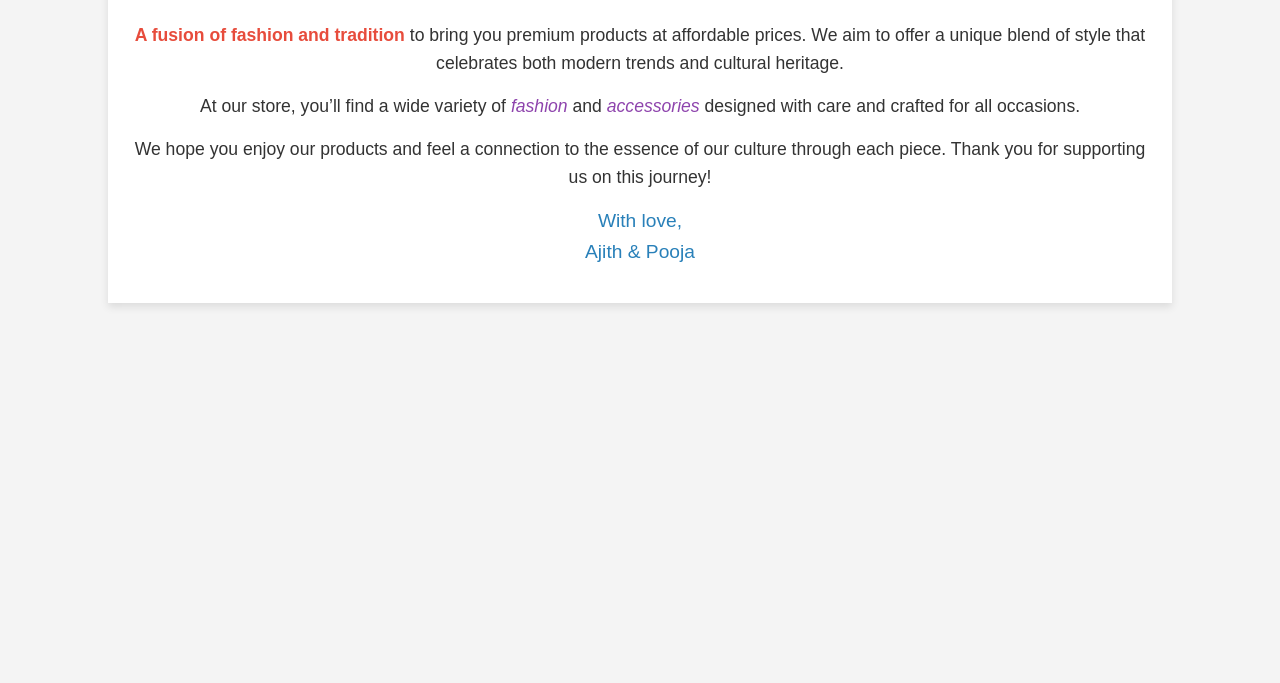
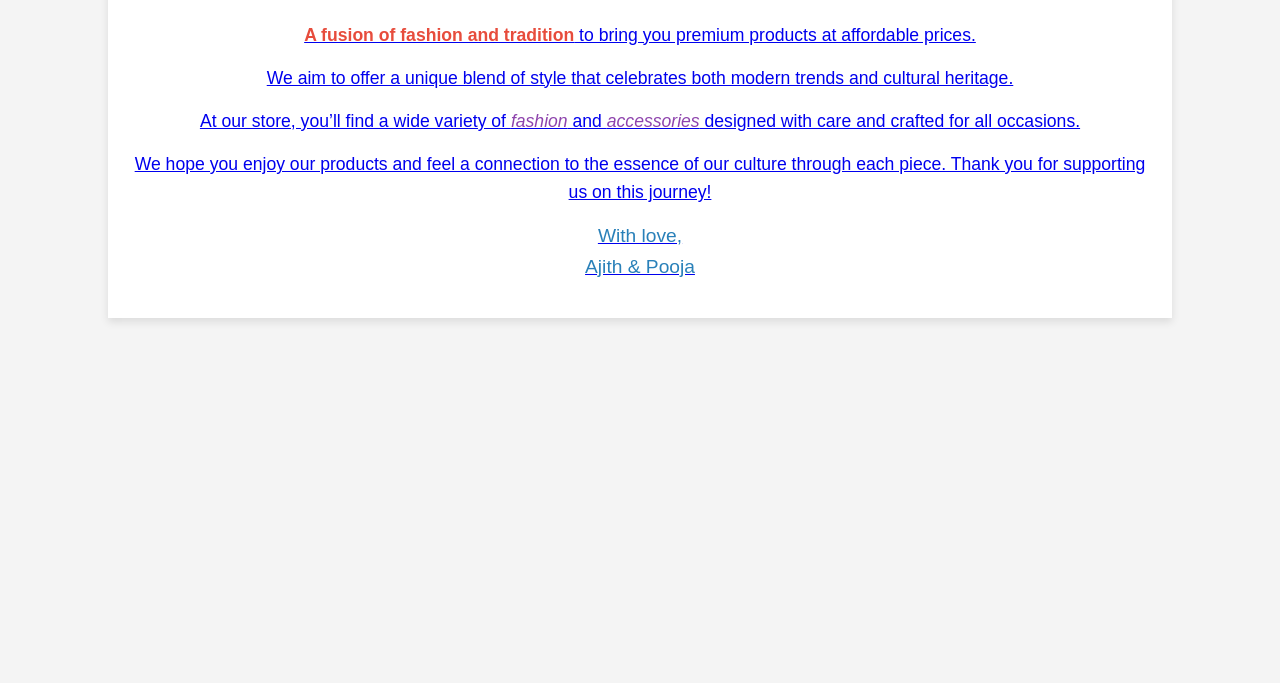
Before and after one commit to adminMetamo/Metamo, a plain HTML site: page aboutus.html in a window 1280 px wide. Shown: the part 117-800 px from the top of the page. Drawn offline with Linux system fonts and the light colour scheme.

Commit message:
Update aboutus.html

```diff
--- a/aboutus.html
+++ b/aboutus.html
@@ -54,9 +54,11 @@
 <body>
 
 <div class="container">
-    <h1>Welcome to Our Online Store!</h1>
+    <a href= "index.html"><h1>Welcome to Our Online Store!</h1>
 
-    <p><span class="highlight">A fusion of fashion and tradition</span> to bring you premium products at affordable prices. We aim to offer a unique blend of style that celebrates both modern trends and cultural heritage.</p>
+    <p><span class="highlight">A fusion of fashion and tradition</span> to bring you premium products at affordable prices. </p>
+
+    <p>We aim to offer a unique blend of style that celebrates both modern trends and cultural heritage.</p>
 
     <p>At our store, you’ll find a wide variety of <span class="emphasis">fashion</span> and <span class="emphasis">accessories</span> designed with care and crafted for all occasions.</p>
 
```
